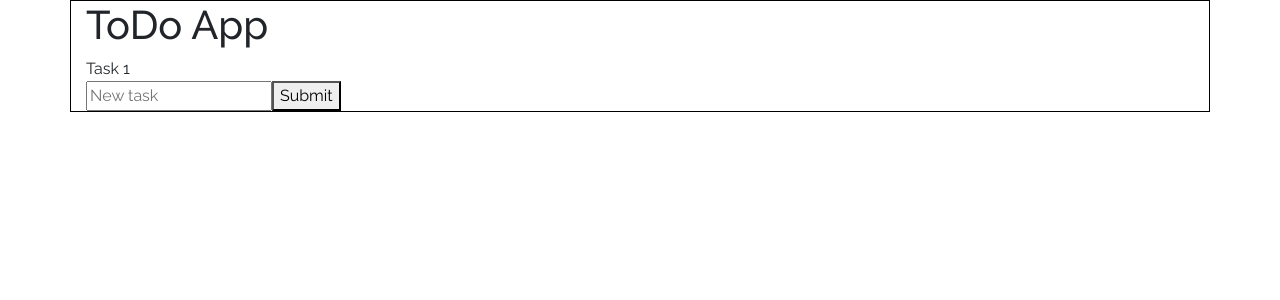
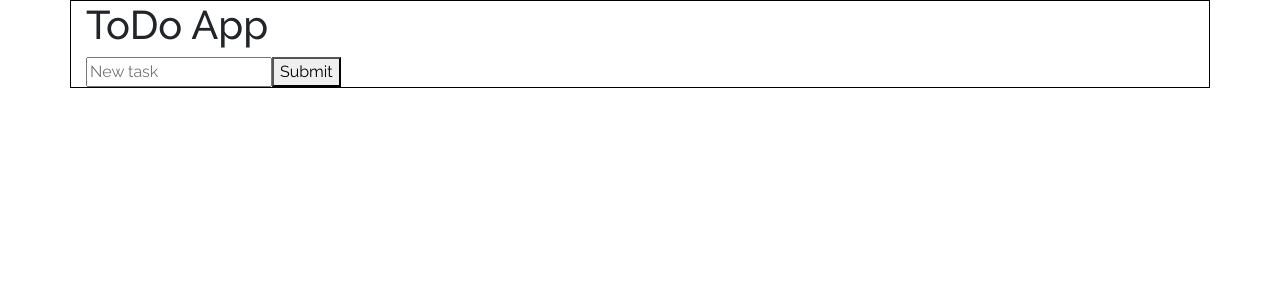
Before and after one commit to KistanovMax/todo-app-react-redux, a React (Create React App) app: page / in a window 1280 px wide. Shown: the top 300 px of the page. Built offline with nearby package versions, Linux system fonts and the light colour scheme.

Commit message:
added the ability to add new todos

```diff
--- a/src/Components/Header/Header.js
+++ b/src/Components/Header/Header.js
@@ -1,10 +1,10 @@
-import React from 'react'
-import './Header.css'
+import React from 'react';
+import './Header.css';
 
 export default function Header() {
   return (
     <div>
       <h1>ToDo App</h1>
     </div>
-  )
+  );
 }
--- a/src/Components/TodoForm/TodoForm.js
+++ b/src/Components/TodoForm/TodoForm.js
@@ -1,11 +1,26 @@
-import React from 'react'
-import './TodoForm.css'
+import React, { useState } from 'react';
+import { useDispatch } from 'react-redux';
+import './TodoForm.css';
+
+import { addTodo } from '../../redux/actions/actions';
 
 export default function TodoForm() {
+  const [title, setTitle] = useState('');
+  const dispatch = useDispatch();
+  const clickAddButton = (title) => dispatch(addTodo(title));
+
+  const handleTitleTodo = (event) => {
+    setTitle(event.target.value);
+  };
+
+  console.log(title);
+
   return (
     <form>
-      <input type='text' placeholder='New task' />
-      <button type='submit'>Submit</button>
+      <input onChange={handleTitleTodo} type='text' placeholder='New task' />
+      <button onClick={() => clickAddButton(title)} type='button'>
+        Submit
+      </button>
     </form>
-  )
+  );
 }
--- a/src/Components/TodoList/TodoList.js
+++ b/src/Components/TodoList/TodoList.js
@@ -1,11 +1,18 @@
-import React from 'react'
-import TodoListItem from '../TodoListItem/TodoListItem'
-import './TodoList.css'
+import React from 'react';
+import { useSelector } from 'react-redux';
+import TodoListItem from '../TodoListItem/TodoListItem';
+import './TodoList.css';
 
 export default function TodoList() {
+  const todosArr = useSelector((state) => state.todoReducer);
+
   return (
     <div>
-      <TodoListItem />
+      {todosArr
+        .filter((todo) => todo.id > 0)
+        .map((todo) => (
+          <TodoListItem key={todo.id} title={todo.title} />
+        ))}
     </div>
-  )
+  );
 }
--- a/src/Components/TodoListItem/TodoListItem.css
+++ b/src/Components/TodoListItem/TodoListItem.css
@@ -0,0 +1,3 @@
+.todo-list-item {
+  border: black 1px solid;
+}
--- a/src/Components/TodoListItem/TodoListItem.js
+++ b/src/Components/TodoListItem/TodoListItem.js
@@ -1,6 +1,10 @@
-import React from 'react'
-import './TodoListItem.css'
+import React from 'react';
+import './TodoListItem.css';
 
-export default function TodoListItem() {
-  return <div>Task 1</div>
+export default function TodoListItem({ title }) {
+  return (
+    <ul>
+      <li className='todo-list-item'>{title}</li>
+    </ul>
+  );
 }
--- a/src/redux/actions/actions.js
+++ b/src/redux/actions/actions.js
@@ -1,4 +1,4 @@
-export const addTodo = (todo) => ({
-  type: 'ADD TODO',
-  payload: todo,
-})
+export const addTodo = (title) => ({
+  type: 'ADD_TODO',
+  payload: title,
+});
--- a/src/redux/reducers/reducers.js
+++ b/src/redux/reducers/reducers.js
@@ -1,8 +1,8 @@
-import { combineReducers } from 'redux'
-import todoReducer from './todoReducer'
+import { combineReducers } from 'redux';
+import todoReducer from './todoReducer';
 
 const reducers = combineReducers({
-  Todo: todoReducer,
-})
+  todoReducer,
+});
 
-export default reducers
+export default reducers;
--- a/src/redux/reducers/todoReducer.js
+++ b/src/redux/reducers/todoReducer.js
@@ -1,17 +1,16 @@
-const initialState = { id: 0, text: '', done: false }
+const initialState = [{ id: 0, title: '', done: false }];
 
 const todoReducer = (state = initialState, action) => {
-  const { type, payload } = action
+  const { type, payload } = action;
   switch (type) {
     case 'ADD_TODO':
-      return (state = {
+      return (state = [
         ...state,
-        payload,
-      })
+        { id: state.length, title: payload, done: false },
+      ]);
+    default:
+      return state;
+  }
+};
 
-    default:
-      return state
-  }
-}
-
-export default todoReducer
+export default todoReducer;
```
Also changed, not shown: src/Components/App/App.js (+6 -6 lines), src/index.js (+7 -7 lines).
